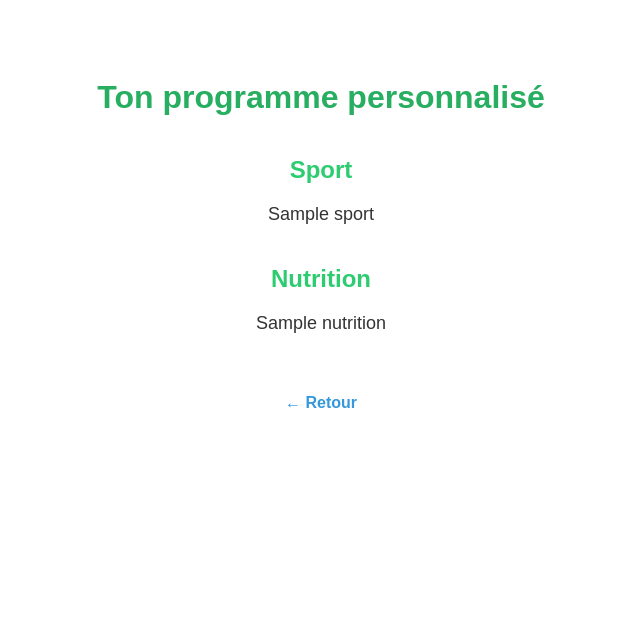
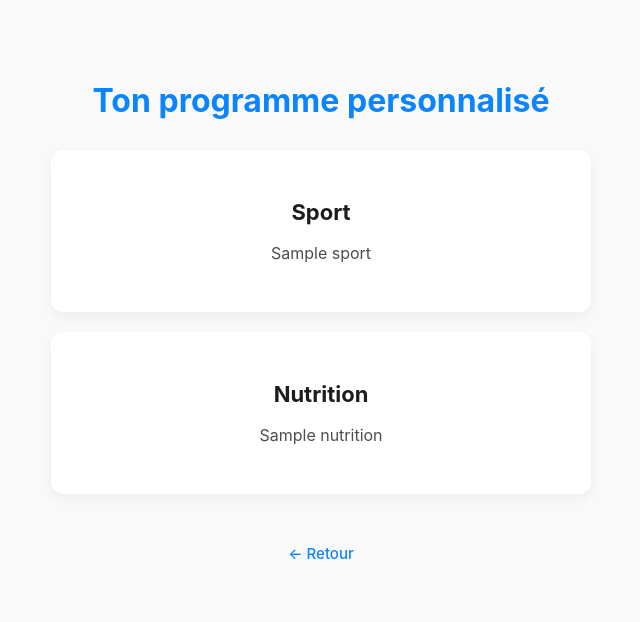
Before and after one commit to yaoji999/Fitness-food, a Flask app: template templates/result.html in a window 1280 px wide. Shown: the top 622 px of the page, without its empty margins (319-959 px from the left). Run offline with Flask 3, Linux system fonts and the light colour scheme; the template is opened without the code that fills it: most values are stand-ins (such as "Sample title", 1, 10 or a date in 2020).

Commit message:
Update result.html

```diff
--- a/templates/result.html
+++ b/templates/result.html
@@ -2,37 +2,51 @@
 <html lang="fr">
 <head>
     <meta charset="UTF-8">
-    <title>Programme généré</title>
+    <title>Ton programme ELIO</title>
     <style>
         body {
-            font-family: Arial, sans-serif;
-            background: #ffffff;
-            color: #333;
+            font-family: -apple-system, BlinkMacSystemFont, 'Helvetica Neue', Helvetica, Arial, sans-serif;
+            background-color: #f9f9f9;
+            color: #1d1d1f;
             text-align: center;
-            padding: 50px;
+            padding: 60px 20px;
+            margin: 0;
         }
 
         h1 {
-            color: #27ae60;
             font-size: 32px;
+            color: #0b84ff;
+            margin-bottom: 30px;
+        }
+
+        .section {
+            background-color: #ffffff;
+            border-radius: 12px;
+            box-shadow: 0 4px 12px rgba(0,0,0,0.05);
+            max-width: 500px;
+            margin: 20px auto;
+            padding: 30px 20px;
         }
 
         h2 {
-            color: #2ecc71;
-            margin-top: 40px;
+            color: #1d1d1f;
+            font-size: 22px;
+            margin-bottom: 10px;
         }
 
         p {
-            font-size: 18px;
-            margin-bottom: 20px;
+            color: #4d4d4d;
+            font-size: 16px;
+            line-height: 1.6;
         }
 
         a {
             display: inline-block;
-            margin-top: 40px;
+            margin-top: 30px;
             text-decoration: none;
-            color: #3498db;
-            font-weight: bold;
+            color: #0b84ff;
+            font-weight: 500;
+            font-size: 15px;
         }
 
         a:hover {
@@ -43,11 +57,15 @@
 <body>
     <h1>Ton programme personnalisé</h1>
 
-    <h2>Sport</h2>
-    <p>{{ sport }}</p>
+    <div class="section">
+        <h2>Sport</h2>
+        <p>{{ sport }}</p>
+    </div>
 
-    <h2>Nutrition</h2>
-    <p>{{ nutrition }}</p>
+    <div class="section">
+        <h2>Nutrition</h2>
+        <p>{{ nutrition }}</p>
+    </div>
 
     <a href="/">← Retour</a>
 </body>
```
